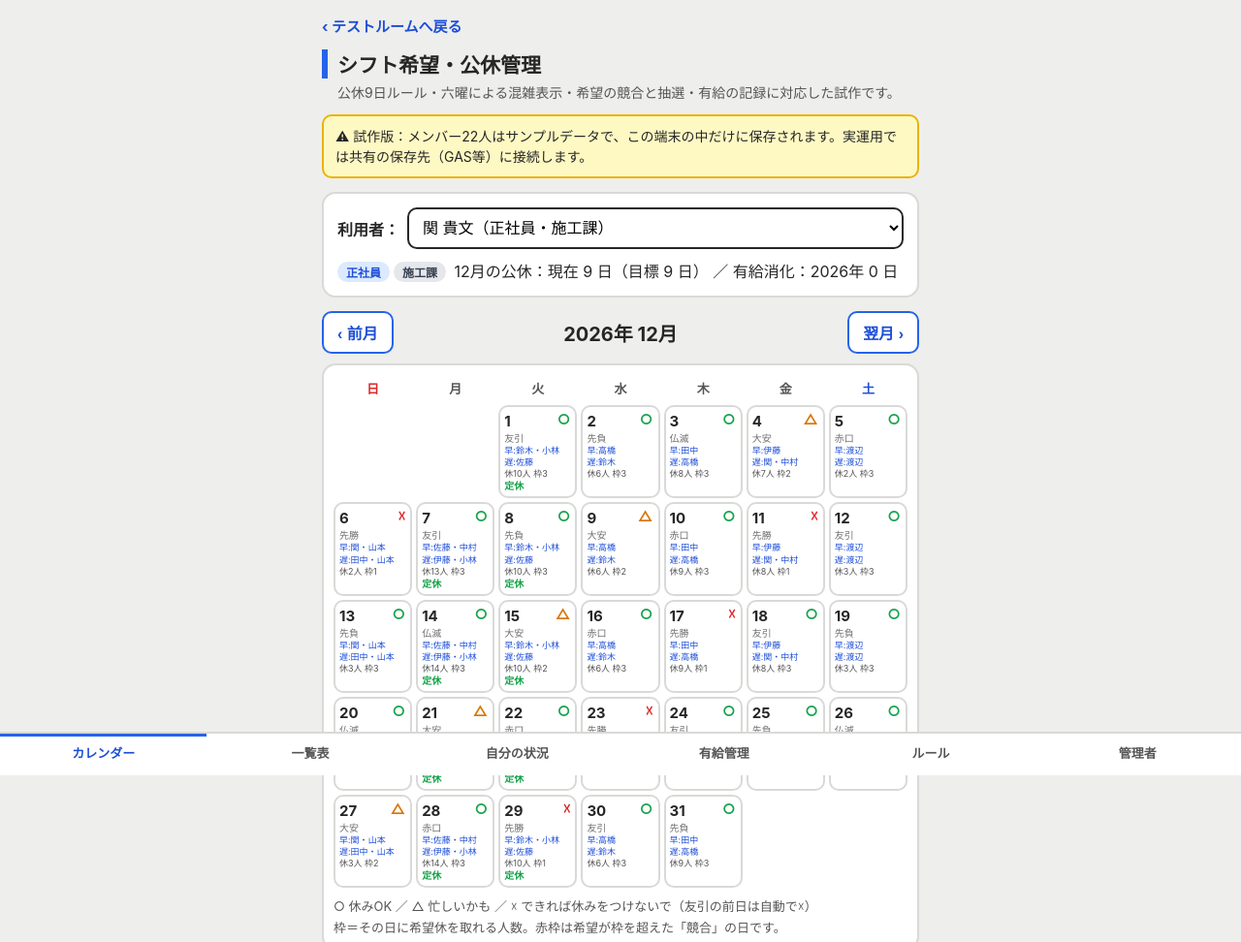
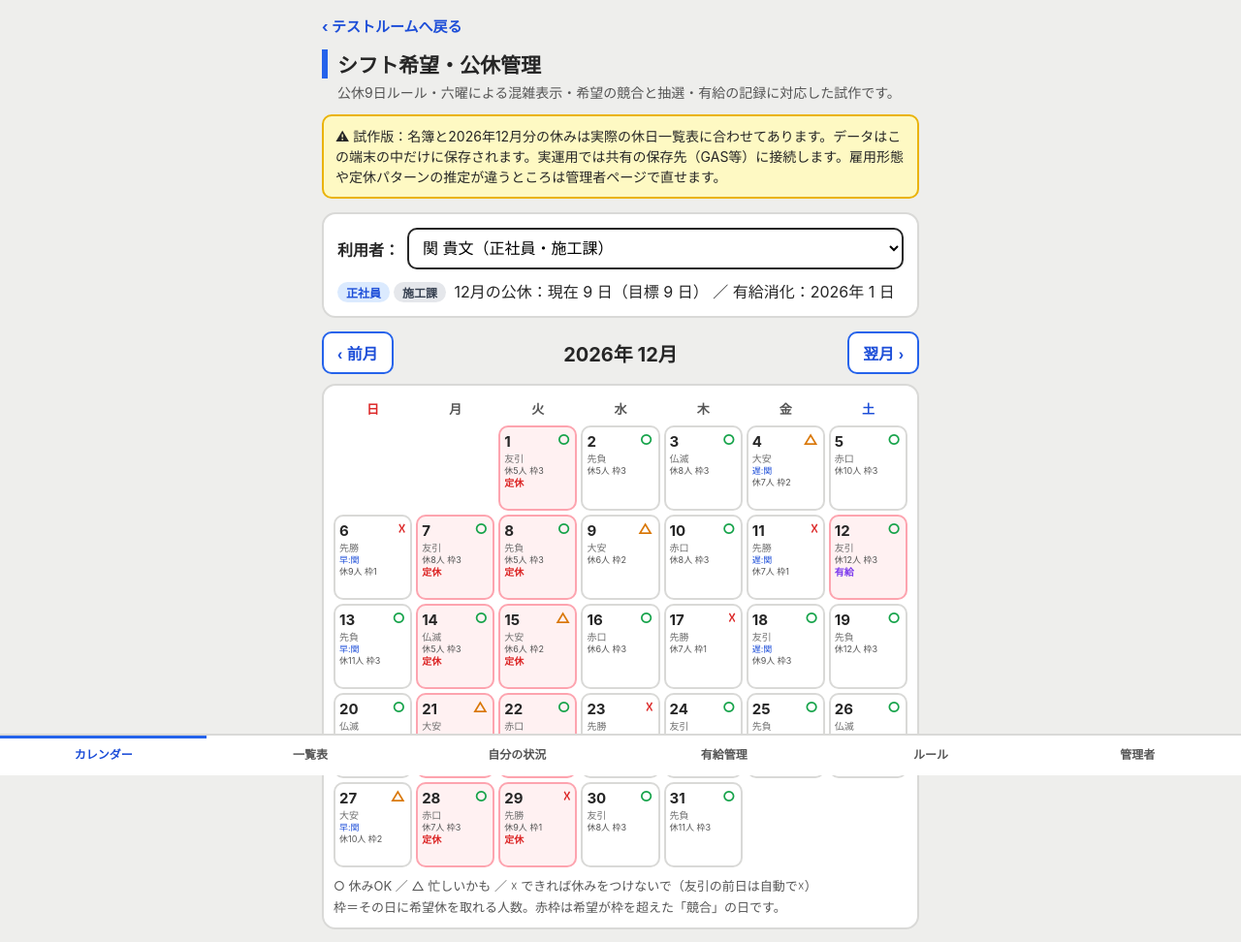
Before and after one commit to zen34sekit07-bot/test-room, a plain HTML site: page tool11.html in a window 1280 px wide. Shown: the top 972 px of the page at 97% size. Drawn offline with Linux system fonts and the light colour scheme.

Commit message:
tool11 v3: 実名簿（休日一覧表 令和8年12月分）に合わせて初期データを実データ化、カレンダーの横はみ出し修正、休みセルの色分け（定休=赤/希望=青/有給=紫）。SW test-room-v15

```diff
--- a/sw.js
+++ b/sw.js
@@ -1,5 +1,5 @@
 // sw.js (テストルーム)
-const CACHE_NAME = 'test-room-v14';
+const CACHE_NAME = 'test-room-v15';
 
 const ASSETS_TO_CACHE = [
   './',
--- a/tool11.html
+++ b/tool11.html
@@ -15,7 +15,7 @@
     body {
         margin: 0; background-color: #eeeeec; color: #262626;
         font-family: -apple-system, BlinkMacSystemFont, "Segoe UI", Roboto, "Hiragino Sans", "Hiragino Kaku Gothic ProN", Meiryo, sans-serif;
-        font-size: 16px; min-height: 100dvh;
+        font-size: 16px; min-height: 100dvh; overflow-x: hidden;
     }
     .wrap { max-width: 640px; margin: 0 auto; padding: 16px 12px 90px; }
     h1 { font-size: 21px; font-weight: bold; margin: 4px 0 4px; border-left: 6px solid #2563eb; padding-left: 10px; }
@@ -27,15 +27,16 @@
     .userbar { display: flex; gap: 8px; align-items: center; flex-wrap: wrap; }
     .userbar select { font-size: 16px; padding: 10px; border: 2px solid #262626; border-radius: 10px; background: #ffffff; flex: 1; min-width: 150px; }
     .tabs { position: fixed; left: 0; right: 0; bottom: 0; background: #ffffff; border-top: 2px solid #d9d9d7; display: flex; z-index: 40; }
-    .tabs button { flex: 1; background: none; border: none; font-size: 13px; font-weight: bold; color: #555555; padding: 10px 2px 14px; cursor: pointer; }
+    .tabs button { flex: 1; background: none; border: none; font-size: 12px; font-weight: bold; color: #555555; padding: 10px 1px 14px; cursor: pointer; white-space: nowrap; }
     .tabs button.on { color: #1d4ed8; box-shadow: inset 0 3px 0 #2563eb; }
     .monthbar { display: flex; align-items: center; gap: 8px; margin-bottom: 10px; }
     .monthbar .mtitle { font-size: 20px; font-weight: bold; flex: 1; text-align: center; }
     .mnav { font-size: 16px; font-weight: bold; background: #ffffff; border: 2px solid #2563eb; color: #1d4ed8; border-radius: 10px; padding: 8px 14px; cursor: pointer; }
-    .cal { display: grid; grid-template-columns: repeat(7, 1fr); gap: 4px; }
+    .cal { display: grid; grid-template-columns: repeat(7, minmax(0, 1fr)); gap: 4px; }
     .cal .dow { text-align: center; font-size: 13px; font-weight: bold; color: #555555; padding: 4px 0; }
     .cal .dow.sun { color: #dc2626; } .cal .dow.sat { color: #1d4ed8; }
-    .cell { background: #ffffff; border: 2px solid #d9d9d7; border-radius: 10px; min-height: 88px; padding: 4px; cursor: pointer; position: relative; }
+    .cell { background: #ffffff; border: 2px solid #d9d9d7; border-radius: 10px; min-height: 88px; padding: 4px; cursor: pointer; position: relative; min-width: 0; overflow: hidden; }
+    .cell.myoff { background: #fff1f2; border-color: #fda4af; }
     .cell.today { border-color: #2563eb; box-shadow: 0 0 0 2px #93c5fd; }
     .cell .dnum { font-size: 15px; font-weight: bold; }
     .cell .rokuyo { display: block; font-size: 10px; color: #6f6f6f; white-space: nowrap; }
@@ -92,7 +93,12 @@
     table.ltbl tr.t-part td.nm { background: #fdf2f8; }
     table.ltbl tr.t-itaku td.nm { background: #eff6ff; }
     .mk { font-weight: bold; font-size: 13px; }
-    .mk-fixed { color: #262626; } .mk-kibou { color: #1d4ed8; } .mk-yukyu { color: #7c3aed; } .mk-auto { color: #d97706; }
+    .mk-fixed { color: #dc2626; } .mk-kibou { color: #1d4ed8; } .mk-yukyu { color: #7c3aed; } .mk-auto { color: #d97706; }
+    table.ltbl td.off-fixed { background: #fee2e2; }
+    table.ltbl td.off-kibou { background: #dbeafe; }
+    table.ltbl td.off-yukyu { background: #ede9fe; }
+    table.ltbl td.off-auto { background: #ffedd5; }
+    table.ltbl td.off-fixed.tomo { background: #fee2e2; }
     .mk-duty { display: block; font-size: 9px; color: #2563eb; font-weight: bold; }
     .mk-cut { color: #9ca3af; font-size: 11px; }
 </style>
@@ -102,7 +108,7 @@
     <a class="backlink" href="index.html">‹ テストルームへ戻る</a>
     <h1>シフト希望・公休管理</h1>
     <p class="sub">公休9日ルール・六曜による混雑表示・希望の競合と抽選・有給の記録に対応した試作です。</p>
-    <div class="sample-note">⚠ 試作版：メンバー22人はサンプルデータで、この端末の中だけに保存されます。実運用では共有の保存先（GAS等）に接続します。</div>
+    <div class="sample-note">⚠ 試作版：名簿と2026年12月分の休みは実際の休日一覧表に合わせてあります。データはこの端末の中だけに保存されます。実運用では共有の保存先（GAS等）に接続します。雇用形態や定休パターンの推定が違うところは管理者ページで直せます。</div>
 
     <div class="card">
         <div class="userbar">
@@ -135,7 +141,7 @@
 <script>
 'use strict';
 /* ================= データ ================= */
-const LS_KEY = 'tool11_shift_v1';
+const LS_KEY = 'tool11_shift_v2';
 const LS_USER = 'tool11_user';
 const WD = ['日','月','火','水','木','金','土'];
 
@@ -147,42 +153,55 @@ function seedDB() {
     { id:'itaku',    name:'業務委託', kokyu:false, warnOver:false, toban:false, yukyu:false, yukyuGrant:0 }
   ];
   // fixedOff: 定休の曜日(0=日..6=土) / null=固定なし（希望ベース）
-  const M = (id,name,type,dept,fixedOff,early,late) => ({ id, name, type, dept, fixedOff, tobanEarly:early||[], tobanLate:late||[], loseCount:0, active:true });
+  // 名簿と並び順は「所沢支店 休日一覧表 令和8年12月分」に合わせたもの
+  const M = (id,no,name,type,dept,fixedOff,early,late) => ({ id, no, name, type, dept, fixedOff, tobanEarly:early||[], tobanLate:late||[], loseCount:0, active:true });
   const members = [
-    M('m01','関 貴文','seishain','施工課',[1,2],[0],[5]),
-    M('m02','佐藤 健一','seishain','施工課',[1,3],[1],[2]),
-    M('m03','鈴木 翔太','seishain','施工課',[2,4],[2],[3]),
-    M('m04','高橋 大輔','seishain','施工課',[1,2],[3],[4]),
-    M('m05','田中 美咲','seishain','施工課',[3,5],[4],[0]),
-    M('m06','伊藤 直樹','seishain','施工課',[1,4],[5],[1]),
-    M('m07','渡辺 葵','seishain','施工課',[2,3],[6],[6]), // 退職予定のため 12/9〜12/31 が有給消化期間（サンプル）
-    M('m08','山本 蓮','seishain','施工課',[1,5],[0],[0]),
-    M('m09','中村 悠','seishain','施工課',[4,5],[1],[5]),
-    M('m10','小林 駿','seishain','施工課',[1,2],[2],[1]),
-    M('m11','橋場 誠','seishain','生産管理課',[1,3],[],[]),
-    M('m12','加藤 里奈','seishain','生産管理課',[2,4],[],[]),
-    M('m13','吉田 拓海','seishain','生産管理課',[1,2],[],[]),
-    M('m14','山田 花','keiyaku','施工課',[1,2],[],[]),
-    M('m15','松本 樹','keiyaku','施工課',[3,4],[],[]),
-    M('m16','井上 凛','keiyaku','施工課',[1,5],[],[]),
-    M('m17','木村 春樹','part','施工課',[1,2],[],[]),
-    M('m18','林 さくら','part','施工課',[4,5],[],[]),
-    M('m19','清水 結衣','part','施工課',null,[],[]),
-    M('m20','森 健太','part','施工課',null,[],[]),
-    M('m21','運送・岡田','itaku','運送',[0,1,2,4,5,6],[],[]),
-    M('m22','運送・西村','itaku','運送',[0,1,3,4,5,6],[],[])
+    M('n01', 1, '日光 宏文', 'seishain', '施工課', [0,6]),
+    M('n02', 2, '西村 陽一', 'seishain', '施工課', [2,3]),
+    M('n04', 4, '小林 弘徳', 'seishain', '施工課', [4,5]),
+    M('n05', 5, '関 貴文', 'seishain', '施工課', [1,2], [0], [5]),
+    M('n06', 6, '戸村 隼哉', 'seishain', '施工課', [0,6]),
+    M('n07', 7, '宇佐美 雅之', 'seishain', '施工課', [4,5]),
+    M('n08', 8, '矢口 歩実', 'seishain', '施工課', [0,6]),
+    M('n09', 9, '吉岡 真奈', 'seishain', '施工課', [5,6]),
+    M('n10', 10, '茂井 新菜', 'seishain', '施工課', [5,6]),
+    M('n11', 11, '岡崎 瑠果', 'seishain', '施工課', [3,4]),
+    M('n13', 13, '千葉 秋香', 'seishain', '施工課', [1,2]),
+    M('n14', 14, '黒澤（加納屋）', 'itaku', '運送', null),
+    M('n15', 15, '土屋（メジャー）', 'itaku', '運送', null),
+    M('n16', 16, '門脇（委）', 'itaku', '運送', [0,6]),
+    M('n17', 17, '詫摩 貴之', 'seishain', '施工課', [1,2]),
+    M('n18', 18, '山口 由美子', 'seishain', '施工課', [4,5]),
+    M('n19', 19, '武信 郁子', 'part', '施工課', [0,3,4,5,6]),
+    M('n20', 20, '山口 明子', 'part', '施工課', null),
+    M('n21', 21, '佐々木 一平', 'seishain', '施工課', null),
+    M('n22', 22, '柏原 千夏子', 'part', '施工課', null),
+    M('n23', 23, '乙幡 直美', 'part', '施工課', null)
   ];
   const db = {
     types, members,
-    requests: [],       // {id, memberId, date, kind:'kibou'|'yukyu'|'cut', status:'pending'|'confirmed'|'lost'|'auto', note}
+    requests: [],       // {id, memberId, date, kind:'kibou'|'yukyu'|'cut'|'half', status:'pending'|'confirmed'|'lost'|'auto', note}
     busyOverride: {},   // date -> 'calm'|'mid'|'busy'
     settings: { capacity: { calm:3, mid:2, busy:1 }, deadlineDay:25, discussDay:27, lotteryDay:28, kokyuTarget:9 },
     lotteryLog: []      // {at, date, winners:[], losers:[]}
   };
-  // 有給消化期間のサンプル（退職予定のメンバー）
-  const m07 = db.members.find(m => m.id === 'm07');
-  m07.leaveFrom = '2026-12-09'; m07.leaveTo = '2026-12-31';
-  db.requests.push(...leaveRequestsFor(db, m07));
+  // 2026年12月分：休日一覧表に合わせた「定休パターン以外」の休み・出勤・有給を確定分として入れる
+  const D = d => '2026-12-' + String(d).padStart(2, '0');
+  const add = (mid, d, kind, note) => db.requests.push({ id: 'dec' + mid + '-' + d, memberId: mid, date: D(d), kind, status: 'confirmed', note: note || '確定シフト' });
+  [['n06',7],['n06',28],['n08',7],['n08',21],['n08',28],['n09',27],['n09',31],['n10',13],['n10',31],['n18',19]].forEach(([m, d]) => add(m, d, 'kibou'));
+  [1,6,7,12,13,18,19,24,25,29,30].forEach(d => add('n14', d, 'kibou'));
+  [6,12,18,24,29].forEach(d => add('n15', d, 'kibou'));
+  [2,3,6,7,9,10,13,14,16,17,20,21,23,24,27,28,30,31].forEach(d => add('n20', d, 'kibou'));
+  [2,4,5,9,10,13,16,20,23,27,31].forEach(d => add('n21', d, 'kibou'));
+  [3,5,6,10,12,13,17,19,20,24,26,27,29,30,31].forEach(d => add('n22', d, 'kibou'));
+  [3,5,7,8,11,15,18,19,21,22,24,25,29,30,31].forEach(d => add('n23', d, 'kibou'));
+  add('n08', 19, 'cut'); add('n08', 26, 'cut');
+  add('n05', 12, 'yukyu');
+  add('n16', 31, 'half', 'PM休');
+  // 宇佐美：退職のため 12/9〜12/31 が有給消化期間
+  const usami = db.members.find(m => m.id === 'n07');
+  usami.leaveFrom = '2026-12-09'; usami.leaveTo = '2026-12-31';
+  db.requests.push(...leaveRequestsFor(db, usami));
   return db;
 }
 function leaveRequestsFor(db, m) {
@@ -207,8 +226,8 @@ save();
 const typeOf = m => DB.types.find(t => t.id === m.type) || DB.types[0];
 const memberOf = id => DB.members.find(m => m.id === id);
 function isAdmin() { return currentUserId === 'admin'; }
-let currentUserId = localStorage.getItem(LS_USER) || 'm01';
-if (currentUserId !== 'admin' && !memberOf(currentUserId)) currentUserId = 'm01';
+let currentUserId = localStorage.getItem(LS_USER) || 'n05';
+if (currentUserId !== 'admin' && !memberOf(currentUserId)) currentUserId = 'n05';
 function me() { return isAdmin() ? null : memberOf(currentUserId); }
 
 /* ================= 日付・六曜 ================= */
@@ -255,7 +274,9 @@ function kibouCount(dateStr) {
   return DB.requests.filter(r => r.date === dateStr && r.kind === 'kibou' && (r.status === 'pending' || r.status === 'confirmed')).length;
 }
 function isConflict(dateStr) {
-  return kibouCount(dateStr) > DB.settings.capacity[busyLevel(dateStr)];
+  // 競合は「未確定の希望」が枠を超えた場合のみ（確定済みシフトは対象外）
+  const pending = DB.requests.filter(r => r.date === dateStr && r.kind === 'kibou' && r.status === 'pending').length;
+  return pending > DB.settings.capacity[busyLevel(dateStr)];
 }
 function myReq(memberId, dateStr, kind) {
   return DB.requests.find(r => r.memberId === memberId && r.date === dateStr && r.kind === kind && r.status !== 'lost');
@@ -273,14 +294,16 @@ function kokyuInfo(m, y, mo) {
   return { fixedCount: fixed.length, target, shortage: Math.max(0, target - fixed.length), over: Math.max(0, fixed.length - target), cuts, autos, kibouUsed, effective };
 }
 function yukyuUsed(memberId, y, mo) {
-  // 有給消化：確定した有給希望＋公休超過の自動有給
-  return DB.requests.filter(r => {
-    if (r.memberId !== memberId || r.kind !== 'yukyu') return false;
-    if (r.status !== 'confirmed' && r.status !== 'auto') return false;
-    if (y && mo) { const d = parseD(r.date); return d.getFullYear() === y && d.getMonth()+1 === mo; }
-    if (y) { return parseD(r.date).getFullYear() === y; }
-    return true;
-  }).length;
+  // 有給消化：確定した有給希望＋公休超過の自動有給＋半日休み(0.5)
+  return DB.requests.reduce((sum, r) => {
+    if (r.memberId !== memberId) return sum;
+    if (r.status !== 'confirmed' && r.status !== 'auto') return sum;
+    if (y && mo) { const d = parseD(r.date); if (!(d.getFullYear() === y && d.getMonth()+1 === mo)) return sum; }
+    else if (y) { if (parseD(r.date).getFullYear() !== y) return sum; }
+    if (r.kind === 'yukyu') return sum + 1;
+    if (r.kind === 'half') return sum + 0.5;
+    return sum;
+  }, 0);
 }
 function dutyOn(dateStr) {
   const wd = parseD(dateStr).getDay();
@@ -336,16 +359,17 @@ function renderCal() {
     DB.members.forEach(mm => { if (mm.active && mm.fixedOff && mm.fixedOff.includes(d.getDay())) offNames.push(mm.name.split(' ')[0]); });
     reqsOn(ds, 'kibou').forEach(r => { const mm = memberOf(r.memberId); if (mm) offNames.push(mm.name.split(' ')[0] + '(希)'); });
     reqsOn(ds, 'yukyu').forEach(r => { const mm = memberOf(r.memberId); if (mm) offNames.push(mm.name.split(' ')[0] + '(有)'); });
-    let mine = '';
+    let mine = '', myOff = false;
     if (m) {
       if (m.fixedOff && m.fixedOff.includes(d.getDay())) {
         const cut = myReq(m.id, ds, 'cut');
         const auto = DB.requests.find(r => r.memberId === m.id && r.date === ds && r.kind === 'yukyu' && r.status === 'auto');
-        mine = auto ? '<div class="mine" style="color:#d97706;">有給(自動)</div>' : cut ? '<div class="mine" style="color:#dc2626;">出勤にする</div>' : '<div class="mine" style="color:#16a34a;">定休</div>';
-      } else if (myReq(m.id, ds, 'kibou')) mine = '<div class="mine" style="color:#1d4ed8;">希望休</div>';
-      else if (myReq(m.id, ds, 'yukyu')) mine = '<div class="mine" style="color:#7c3aed;">有給</div>';
+        mine = auto ? '<div class="mine" style="color:#d97706;">有給(自動)</div>' : cut ? '<div class="mine" style="color:#dc2626;">出勤にする</div>' : '<div class="mine" style="color:#dc2626;">定休</div>';
+        myOff = !cut;
+      } else if (myReq(m.id, ds, 'kibou')) { mine = '<div class="mine" style="color:#1d4ed8;">希望休</div>'; myOff = true; }
+      else if (myReq(m.id, ds, 'yukyu')) { mine = '<div class="mine" style="color:#7c3aed;">有給</div>'; myOff = true; }
     }
-    h += '<div class="cell' + (ds === todayStr ? ' today' : '') + (isConflict(ds) ? ' conflict' : '') + '" data-date="' + ds + '">'
+    h += '<div class="cell' + (ds === todayStr ? ' today' : '') + (isConflict(ds) ? ' conflict' : '') + (myOff ? ' myoff' : '') + '" data-date="' + ds + '">'
       + '<span class="dnum">' + d.getDate() + '</span> <span class="rokuyo">' + (rokuyoOf(ds) || '') + '</span>'
       + '<span class="busy busy-' + lv + '">' + BUSY_MARK[lv] + '</span>'
       + (duty.early.length ? '<div class="duty">早:' + duty.early.map(n => '<span class="pn">' + n.split(' ')[0] + '</span>').join('・') + '</div>' : '')
@@ -366,18 +390,19 @@ function cellMark(m, ds) {
   const cut = myReq(m.id, ds, 'cut');
   const auto = DB.requests.find(r => r.memberId === m.id && r.date === ds && r.kind === 'yukyu' && r.status === 'auto');
   const yk = myReq(m.id, ds, 'yukyu');
+  const half = DB.requests.find(r => r.memberId === m.id && r.date === ds && r.kind === 'half');
   const kb = DB.requests.find(r => r.memberId === m.id && r.date === ds && r.kind === 'kibou');
   const isFixed = m.fixedOff && m.fixedOff.includes(wd);
-  let mark = '';
-  if (isFixed && !cut) mark = auto ? '<span class="mk mk-auto">有</span>' : '<span class="mk mk-fixed">休</span>';
-  else if (yk) mark = '<span class="mk mk-yukyu">有</span>';
-  else if (kb && kb.status !== 'lost') mark = '<span class="mk mk-kibou">休</span>';
+  let mark = '', cls = '';
+  if (isFixed && !cut) { mark = auto ? '<span class="mk mk-auto">有</span>' : '<span class="mk mk-fixed">休</span>'; cls = auto ? 'off-auto' : 'off-fixed'; }
+  else if (yk) { mark = '<span class="mk mk-yukyu">有</span>'; cls = 'off-yukyu'; }
+  else if (half) { mark = '<span class="mk mk-yukyu" style="font-size:9px;">PM休</span>'; cls = 'off-yukyu'; }
+  else if (kb && kb.status !== 'lost') { mark = '<span class="mk mk-kibou">休</span>'; cls = 'off-kibou'; }
   else if (kb && kb.status === 'lost') mark = '<span class="mk-cut">外</span>';
   else if (cut) mark = '<span class="mk-cut">出</span>';
   const duties = myDuty(m, ds);
-  if (duties.length && !mark) mark = '<span class="mk-duty">' + duties.map(x => x[0]).join('・') + '</span>';
-  else if (duties.length) mark += '<span class="mk-duty">' + duties.map(x => x[0]).join('・') + '</span>';
-  return mark;
+  if (duties.length) mark += '<span class="mk-duty">' + duties.map(x => x[0]).join('・') + '</span>';
+  return { html: mark, cls };
 }
 function renderList() {
   const el = $('view-list');
@@ -388,11 +413,12 @@ function renderList() {
   h += '<tr><th class="nm"></th>' + dates.map(ds => { const d = parseD(ds); return '<th class="' + (rokuyoOf(ds) === '友引' ? 'tomo' : '') + '">' + d.getDate() + '</th>'; }).join('') + '<th></th></tr></thead><tbody>';
   DB.members.filter(m => m.active).forEach((m, idx) => {
     let offCount = 0;
-    h += '<tr class="t-' + m.type + '"><td class="nm">' + (idx + 1) + '. ' + esc(m.name) + '</td>';
+    h += '<tr class="t-' + m.type + '"><td class="nm">' + (m.no || idx + 1) + '. ' + esc(m.name) + '</td>';
     dates.forEach(ds => {
       const mk = cellMark(m, ds);
-      if (mk.includes('>休<') || mk.includes('>有<')) offCount++;
-      h += '<td class="' + (rokuyoOf(ds) === '友引' ? 'tomo' : '') + '">' + mk + '</td>';
+      if (mk.html.includes('>休<') || mk.html.includes('>有<')) offCount++;
+      const classes = [rokuyoOf(ds) === '友引' ? 'tomo' : '', mk.cls].filter(Boolean).join(' ');
+      h += '<td class="' + classes + '">' + mk.html + '</td>';
     });
     h += '<td><b>' + offCount + '</b></td></tr>';
   });
@@ -401,7 +427,7 @@ function renderList() {
     DB.members.forEach(m => { if (!m.active) return; const wd = parseD(ds).getDay(); const off = (m.fixedOff && m.fixedOff.includes(wd) && !myReq(m.id, ds, 'cut')) || myReq(m.id, ds, 'kibou') || myReq(m.id, ds, 'yukyu'); if (off) n++; });
     return '<td style="background:#f4f4f2;"><b>' + n + '</b></td>';
   }).join('') + '<td style="background:#f4f4f2;"></td></tr>';
-  h += '</tbody></table></div><div class="legend">休（黒）＝定休 ／ 休（青）＝希望休 ／ 有（紫）＝有給 ／ 有（橙）＝公休超過の自動有給 ／ 黄色い列＝友引 ／ セル下の「早・遅」は当番。横にスクロールできます。</div></div>';
+  h += '</tbody></table></div><div class="legend">休（赤）＝定休 ／ 休（青）＝希望休 ／ 有（紫）＝有給 ／ 有（橙）＝公休超過の自動有給 ／ 黄色い列＝友引 ／ セル下の「早・遅」は当番。横にスクロールできます。</div></div>';
   el.innerHTML = h;
   $('prevM2').addEventListener('click', () => { viewM--; if (viewM < 1) { viewM = 12; viewY--; } renderAll(); });
   $('nextM2').addEventListener('click', () => { viewM++; if (viewM > 12) { viewM = 1; viewY++; } renderAll(); });
@@ -420,6 +446,7 @@ function openDay(ds) {
   DB.members.forEach(mm => { if (mm.active && mm.fixedOff && mm.fixedOff.includes(d.getDay()) && !myReq(mm.id, ds, 'cut')) offList.push(esc(mm.name) + '（定休）'); });
   reqsOn(ds, 'kibou').forEach(r => { const mm = memberOf(r.memberId); if (mm) offList.push(esc(mm.name) + '（希望休）'); });
   reqsOn(ds, 'yukyu').forEach(r => { const mm = memberOf(r.memberId); if (mm) offList.push(esc(mm.name) + '（有給' + (r.status === 'auto' ? '・自動' : '') + '）'); });
+  reqsOn(ds, 'half').forEach(r => { const mm = memberOf(r.memberId); if (mm) offList.push(esc(mm.name) + '（' + esc(r.note || '半日休み') + '）'); });
   h += '<div class="kv">休みの人：' + (offList.join('、') || 'なし') + '</div>';
   if (isConflict(ds)) h += '<div class="warn red"><b>希望が枠を超えています（競合）。</b><br>' + DB.settings.discussDay + '日までに話し合って ' + DB.settings.capacity[lv] + ' 人に絞ってください。決まらない場合は ' + DB.settings.lotteryDay + ' 日にランダム抽選で決まります。</div>';
 
@@ -513,7 +540,7 @@ function renderMine() {
   h += '<h2 class="sec">今月の希望・申請</h2>';
   h += myReqs.length ? myReqs.map(r => {
     const d = parseD(r.date);
-    const kindLabel = { kibou:'希望休', yukyu:'有給', cut:'出勤にする（公休を削る）' }[r.kind];
+    const kindLabel = { kibou:'希望休', yukyu:'有給', cut:'出勤にする（公休を削る）', half:'半日休み' }[r.kind];
     const st = r.status === 'lost' ? '（抽選で外れ）' : r.status === 'auto' ? '（自動）' : '';
     return '<div class="kv">' + (d.getMonth()+1) + '/' + d.getDate() + '（' + WD[d.getDay()] + '）' + kindLabel + st + '</div>';
   }).join('') : '<div class="kv">まだありません。カレンダーから日を選んで希望を出してください。</div>';
@@ -636,6 +663,7 @@ function memberForm(id) {
   const m = id ? memberOf(id) : { id: null, name: '', type: DB.types[0].id, dept: '施工課', fixedOff: [1,2], tobanEarly: [], tobanLate: [], loseCount: 0, active: true };
   const box = $('memberForm');
   box.innerHTML = '<form id="mf" class="card" style="background:#f9fafb;"><h2 class="sec" style="margin-top:0;">' + (id ? 'メンバー編集' : 'メンバー追加') + '</h2>'
+    + '<label class="f">番号（一覧表の番号）</label><input class="t" type="number" name="no" value="' + (m.no || '') + '">'
     + '<label class="f">名前</label><input class="t" name="name" value="' + esc(m.name) + '">'
     + '<label class="f">雇用形態</label><select class="t" name="type">' + DB.types.map(t => '<option value="' + t.id + '"' + (t.id === m.type ? ' selected' : '') + '>' + esc(t.name) + '</option>').join('') + '</select>'
     + '<label class="f">所属</label><input class="t" name="dept" value="' + esc(m.dept) + '">'
@@ -653,6 +681,7 @@ function memberForm(id) {
     e.preventDefault();
     const f = e.target;
     const data = {
+      no: Number(f.no.value) || null,
       name: f.name.value.trim() || '無名',
       type: f.type.value, dept: f.dept.value.trim() || '施工課',
       fixedOff: f.noFixed.checked ? null : readChecks(f, 'fixedOff'),
```
